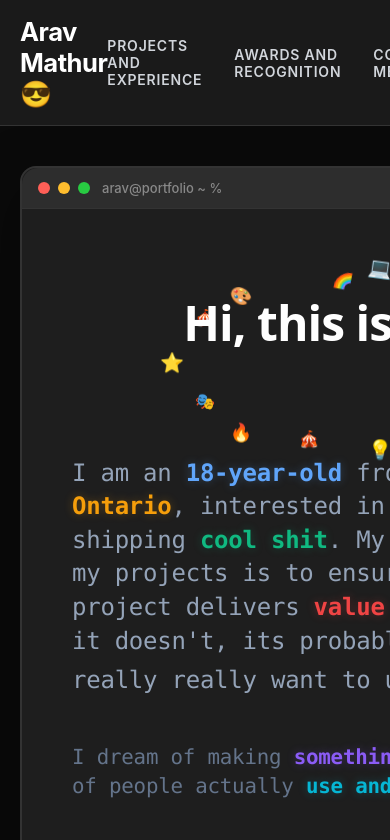
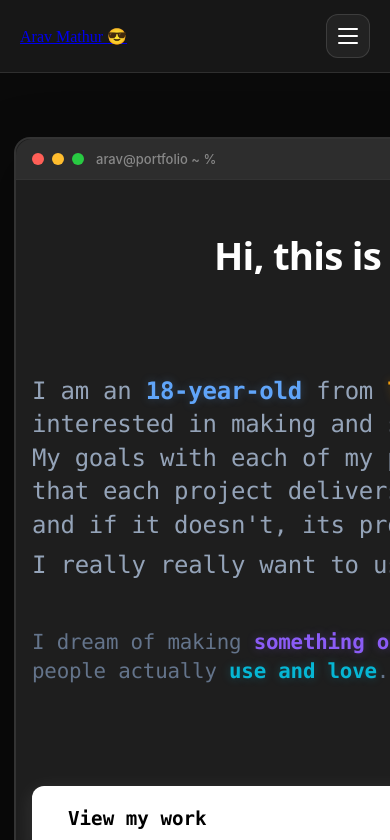
Before and after one commit to aravM23/websiteapp, a Next.js app: page / in a window 390 px wide. Shown: the top 840 px of the page. Built offline with nearby package versions, Linux system fonts and the light colour scheme.

Commit message:
Improve mobile navigation and hero responsiveness

```diff
--- a/pages/index.tsx
+++ b/pages/index.tsx
@@ -95,6 +95,49 @@ const Home: React.FC = () => {
       .scroll-animate:nth-child(3) { transition-delay: 0.2s; }
       .scroll-animate:nth-child(4) { transition-delay: 0.3s; }
       .scroll-animate:nth-child(5) { transition-delay: 0.4s; }
+
+      @media (max-width: 900px) {
+        .hero-section {
+          padding: 80px 16px 48px !important;
+          align-items: flex-start !important;
+        }
+        .hero-terminal {
+          margin-bottom: 48px !important;
+        }
+        .hero-terminal__content {
+          padding: 28px 20px !important;
+          font-size: 0.9rem !important;
+          min-height: auto !important;
+        }
+        .floating-emojis {
+          display: none !important;
+        }
+        .hero-heading {
+          font-size: clamp(2.4rem, 8vw, 3.2rem) !important;
+        }
+        .hero-actions {
+          flex-direction: column !important;
+          gap: 16px !important;
+          width: 100% !important;
+        }
+        .hero-actions a {
+          width: 100% !important;
+          justify-content: center !important;
+        }
+      }
+
+      @media (max-width: 540px) {
+        .hero-section {
+          padding: 64px 14px 36px !important;
+        }
+        .hero-terminal {
+          margin-bottom: 40px !important;
+        }
+        .hero-terminal__content {
+          padding: 24px 16px !important;
+          font-size: 0.85rem !important;
+        }
+      }
     `;
     document.head.appendChild(style);
 
@@ -107,9 +150,9 @@ const Home: React.FC = () => {
   return (
     <Layout title="Arav Mathur">
       {/* Hero Section */}
-      <section style={{
+      <section className="hero-section" style={{
         minHeight: '100vh',
-        padding: '40px 20px',
+        padding: 'clamp(80px, 12vw, 120px) 20px 60px',
         background: '#0a0a0a',
         display: 'flex',
         alignItems: 'center',
@@ -117,7 +160,7 @@ const Home: React.FC = () => {
       }}>
         <div style={{ maxWidth: '1400px', margin: '0 auto', position: 'relative', zIndex: 3 }}>
           {/* Mac Terminal - Full Width */}
-          <div className="scroll-animate scale-in" style={{ marginBottom: '80px' }}>
+          <div className="hero-terminal scroll-animate scale-in" style={{ marginBottom: '80px' }}>
               {/* Mac-style Terminal Window */}
               <div
                 style={{
@@ -129,7 +172,7 @@ const Home: React.FC = () => {
                   width: '100%',
                   maxWidth: 'none',
                   boxShadow: '0 20px 60px rgba(0,0,0,0.4)',
-                  minHeight: '500px',
+                  minHeight: 'min(500px, 75vh)',
                   transition: 'all 0.4s cubic-bezier(0.4, 0, 0.2, 1)',
                   cursor: 'default'
                 }}
@@ -223,13 +266,13 @@ const Home: React.FC = () => {
                     arav@portfolio ~ %
                   </div>
                 </div>                {/* Terminal Content */}
-                <div style={{
-                  padding: '50px',
+                <div className="hero-terminal__content" style={{
+                  padding: 'clamp(28px, 6vw, 50px)',
                   fontFamily: 'SF Mono, Monaco, Consolas, monospace',
-                  fontSize: '16px',
+                  fontSize: 'clamp(0.95rem, 1.6vw, 1.05rem)',
                   lineHeight: '1.6',
                   color: '#00ff00',
-                  minHeight: '400px',
+                  minHeight: 'min(420px, 65vh)',
                   display: 'flex',
                   flexDirection: 'column',
                   justifyContent: 'center',
@@ -758,7 +801,7 @@ const Home: React.FC = () => {
                         }
                       `
                     }} />
-                    <h1 style={{
+                    <h1 className="hero-heading" style={{
                       fontSize: 'clamp(3rem, 7vw, 5rem)',
                       fontWeight: '900',
                       lineHeight: '1.0',
@@ -802,7 +845,7 @@ const Home: React.FC = () => {
                     I dream of making <strong style={{ color: '#8b5cf6', textShadow: '0 0 10px rgba(139, 92, 246, 0.3)' }}>something one day</strong> that a bunch of people actually <strong style={{ color: '#06b6d4', textShadow: '0 0 10px rgba(6, 182, 212, 0.3)' }}>use and love</strong>.
                   </p>
 
-                  <div style={{
+                  <div className="hero-actions" style={{
                     display: 'flex',
                     gap: '20px',
                     flexWrap: 'wrap',
--- a/src/components/Header.tsx
+++ b/src/components/Header.tsx
@@ -1,110 +1,186 @@
-import React from 'react';
+import React, { useEffect, useState } from 'react';
 import Link from 'next/link';
 
+const NAV_LINKS = [
+  { href: '/projects', label: 'Projects and Experience' },
+  { href: '/client', label: 'Awards and Recognition' },
+  { href: '/contact', label: 'Contact Me' },
+];
+
 const Header: React.FC = () => {
+  const [menuOpen, setMenuOpen] = useState(false);
+  const [isMounted, setIsMounted] = useState(false);
+
+  useEffect(() => {
+    setIsMounted(true);
+  }, []);
+
+  useEffect(() => {
+    if (!isMounted) return;
+
+    const handleResize = () => {
+      if (window.innerWidth > 880) {
+        setMenuOpen(false);
+      }
+    };
+
+    window.addEventListener('resize', handleResize);
+    return () => window.removeEventListener('resize', handleResize);
+  }, [isMounted]);
+
+  const toggleMenu = () => setMenuOpen((prev) => !prev);
+  const closeMenu = () => setMenuOpen(false);
+
   return (
-    <header style={{
-      backgroundColor: '#1a1a1a',
-      borderBottom: '1px solid #333',
-      position: 'sticky',
-      top: 0,
-      zIndex: 1000
-    }}>
-      <div style={{ maxWidth: '1200px', margin: '0 auto', padding: '0 20px' }}>
-        <div style={{ display: 'flex', justifyContent: 'space-between', alignItems: 'center', padding: '16px 0' }}>
-          <div style={{ display: 'flex', alignItems: 'center' }}>
-            <Link href="/" style={{
-              fontSize: '1.6rem',
-              fontWeight: '700',
-              color: '#ffffff',
-              textDecoration: 'none',
-              fontFamily: '"Inter", -apple-system, BlinkMacSystemFont, sans-serif',
-              letterSpacing: '-0.02em',
-              transition: 'all 0.3s ease',
-              display: 'flex',
-              alignItems: 'center',
-              gap: '8px'
-            }}
-            onMouseEnter={(e) => {
-              e.currentTarget.style.transform = 'scale(1.05)';
-              e.currentTarget.style.textShadow = '0 0 15px rgba(255, 255, 255, 0.3)';
-            }}
-            onMouseLeave={(e) => {
-              e.currentTarget.style.transform = 'scale(1)';
-              e.currentTarget.style.textShadow = 'none';
-            }}>
-              Arav Mathur 😎
+    <header className="site-header">
+      <style jsx>{`
+        .site-header {
+          position: sticky;
+          top: 0;
+          z-index: 1000;
+          background: rgba(26, 26, 26, 0.92);
+          backdrop-filter: blur(14px);
+          border-bottom: 1px solid rgba(255, 255, 255, 0.1);
+        }
+
+        .site-header__inner {
+          max-width: 1200px;
+          margin: 0 auto;
+          padding: 14px 20px;
+          display: flex;
+          align-items: center;
+          justify-content: space-between;
+          gap: 16px;
+        }
+
+        .site-header__brand {
+          display: inline-flex;
+          align-items: center;
+          gap: 8px;
+          font-size: 1.6rem;
+          font-weight: 700;
+          color: #ffffff;
+          text-decoration: none;
+          font-family: 'Inter', -apple-system, BlinkMacSystemFont, sans-serif;
+          letter-spacing: -0.02em;
+          transition: transform 0.2s ease, text-shadow 0.2s ease;
+        }
+
+        .site-header__brand:hover {
+          transform: translateY(-1px) scale(1.02);
+          text-shadow: 0 0 16px rgba(255, 255, 255, 0.35);
+        }
+
+        .site-header__nav {
+          display: flex;
+          align-items: center;
+          gap: 28px;
+          transition: opacity 0.2s ease, transform 0.2s ease;
+        }
+
+        .site-header__link {
+          color: #d1d5db;
+          text-decoration: none;
+          font-size: 0.875rem;
+          font-weight: 600;
+          font-family: 'Inter', -apple-system, BlinkMacSystemFont, sans-serif;
+          letter-spacing: 0.8px;
+          text-transform: uppercase;
+          transition: color 0.2s ease, text-shadow 0.2s ease;
+          white-space: nowrap;
+        }
+
+        .site-header__link:hover {
+          color: #ffffff;
+          text-shadow: 0 0 10px rgba(255, 255, 255, 0.45);
+        }
+
+        .site-header__burger {
+          display: none;
+          width: 44px;
+          height: 44px;
+          border-radius: 12px;
+          background: rgba(255, 255, 255, 0.05);
+          border: 1px solid rgba(255, 255, 255, 0.12);
+          align-items: center;
+          justify-content: center;
+          flex-direction: column;
+          gap: 5px;
+          cursor: pointer;
+          transition: background 0.2s ease, border 0.2s ease;
+        }
+
+        .site-header__burger span {
+          width: 20px;
+          height: 2px;
+          background: #ffffff;
+          border-radius: 2px;
+          transition: transform 0.2s ease;
+        }
+
+        .site-header__burger:focus-visible {
+          outline: 2px solid #60a5fa;
+          outline-offset: 3px;
+        }
+
+        @media (max-width: 880px) {
+          .site-header__burger {
+            display: inline-flex;
+          }
+
+          .site-header__nav {
+            position: absolute;
+            top: 100%;
+            right: 20px;
+            margin-top: 12px;
+            background: rgba(10, 16, 32, 0.96);
+            border: 1px solid rgba(255, 255, 255, 0.12);
+            border-radius: 16px;
+            padding: 18px;
+            flex-direction: column;
+            gap: 12px;
+            box-shadow: 0 20px 60px rgba(0, 0, 0, 0.45);
+            opacity: 0;
+            transform: translateY(-8px) scale(0.97);
+            pointer-events: none;
+            min-width: 220px;
+          }
+
+          .site-header__nav.is-open {
+            opacity: 1;
+            transform: translateY(0) scale(1);
+            pointer-events: auto;
+          }
+
+          .site-header__link {
+            width: 100%;
+            text-align: right;
+            padding: 6px 0;
+          }
+        }
+      `}</style>
+      <div className="site-header__inner">
+        <Link href="/" className="site-header__brand">
+          Arav Mathur <span role="img" aria-label="cool">😎</span>
+        </Link>
+        <button
+          type="button"
+          className="site-header__burger"
+          aria-label="Toggle navigation"
+          aria-expanded={menuOpen}
+          onClick={toggleMenu}
+        >
+          <span />
+          <span />
+          <span />
+        </button>
+        <nav className={`site-header__nav ${menuOpen ? 'is-open' : ''}`}>
+          {NAV_LINKS.map((link) => (
+            <Link key={link.href} href={link.href} className="site-header__link" onClick={closeMenu}>
+              {link.label}
             </Link>
-          </div>
-          <nav style={{ display: 'flex', gap: '32px', alignItems: 'center' }}>
-            <Link href="/projects" style={{
-              color: '#d1d5db',
-              textDecoration: 'none',
-              fontSize: '0.875rem',
-              fontWeight: '600',
-              textTransform: 'uppercase',
-              letterSpacing: '0.8px',
-              transition: 'all 0.3s ease',
-              fontFamily: '"Inter", -apple-system, BlinkMacSystemFont, sans-serif',
-              padding: '8px 0',
-              position: 'relative'
-            }}
-            onMouseEnter={(e) => {
-              e.currentTarget.style.color = '#ffffff';
-              e.currentTarget.style.textShadow = '0 0 8px rgba(255, 255, 255, 0.4)';
-            }}
-            onMouseLeave={(e) => {
-              e.currentTarget.style.color = '#d1d5db';
-              e.currentTarget.style.textShadow = 'none';
-            }}>
-              PROJECTS AND EXPERIENCE
-            </Link>
-            <Link href="/client" style={{
-              color: '#d1d5db',
-              textDecoration: 'none',
-              fontSize: '0.875rem',
-              fontWeight: '600',
-              textTransform: 'uppercase',
-              letterSpacing: '0.8px',
-              transition: 'all 0.3s ease',
-              fontFamily: '"Inter", -apple-system, BlinkMacSystemFont, sans-serif',
-              padding: '8px 0',
-              position: 'relative'
-            }}
-            onMouseEnter={(e) => {
-              e.currentTarget.style.color = '#ffffff';
-              e.currentTarget.style.textShadow = '0 0 8px rgba(255, 255, 255, 0.4)';
-            }}
-            onMouseLeave={(e) => {
-              e.currentTarget.style.color = '#d1d5db';
-              e.currentTarget.style.textShadow = 'none';
-            }}>
-              AWARDS AND RECOGNITION
-            </Link>
-            <Link href="/contact" style={{
-              color: '#d1d5db',
-              textDecoration: 'none',
-              fontSize: '0.875rem',
-              fontWeight: '600',
-              textTransform: 'uppercase',
-              letterSpacing: '0.8px',
-              transition: 'all 0.3s ease',
-              fontFamily: '"Inter", -apple-system, BlinkMacSystemFont, sans-serif',
-              padding: '8px 0',
-              position: 'relative'
-            }}
-            onMouseEnter={(e) => {
-              e.currentTarget.style.color = '#ffffff';
-              e.currentTarget.style.textShadow = '0 0 8px rgba(255, 255, 255, 0.4)';
-            }}
-            onMouseLeave={(e) => {
-              e.currentTarget.style.color = '#d1d5db';
-              e.currentTarget.style.textShadow = 'none';
-            }}>
-              CONTACT ME
-            </Link>
-          </nav>
-        </div>
+          ))}
+        </nav>
       </div>
     </header>
   );
```
